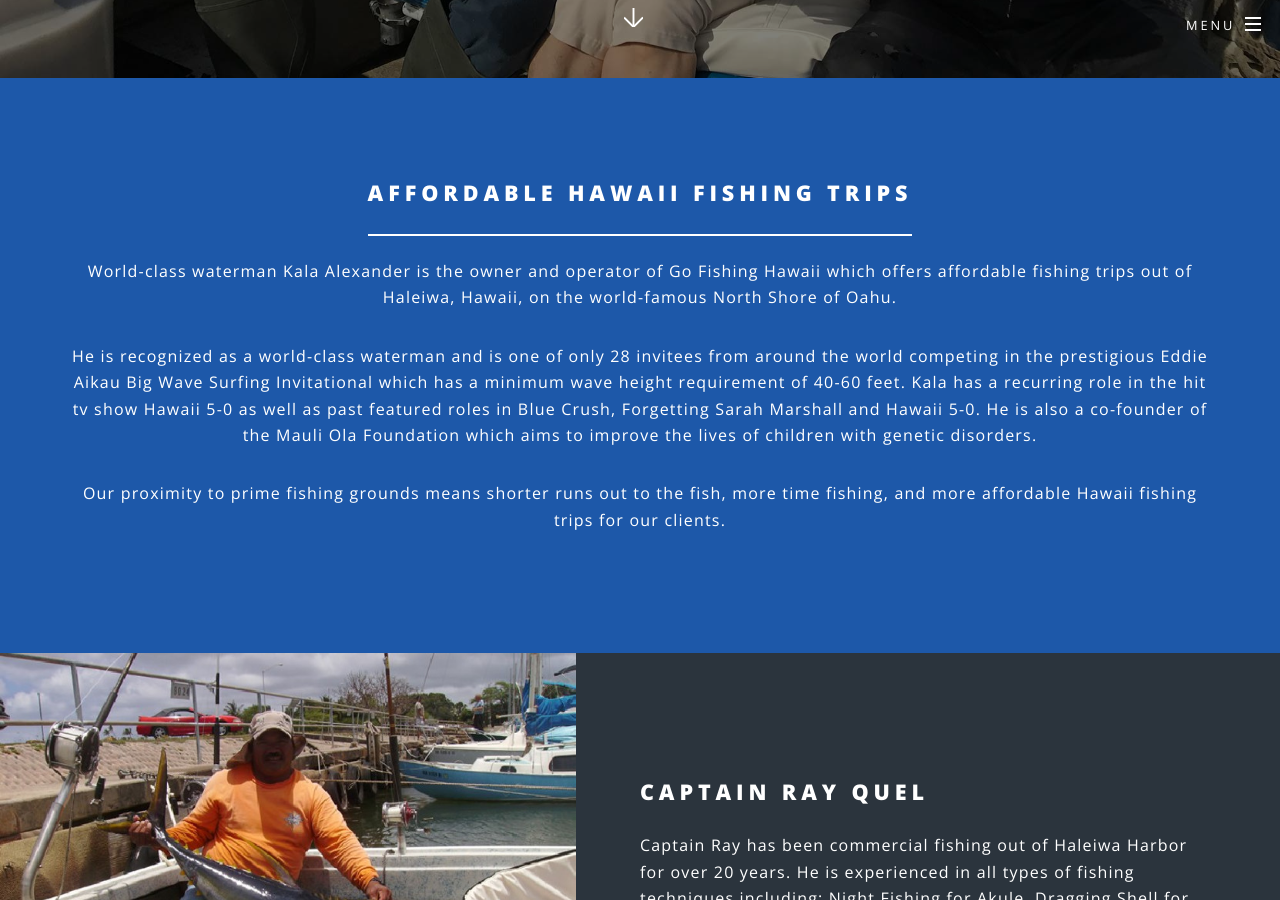
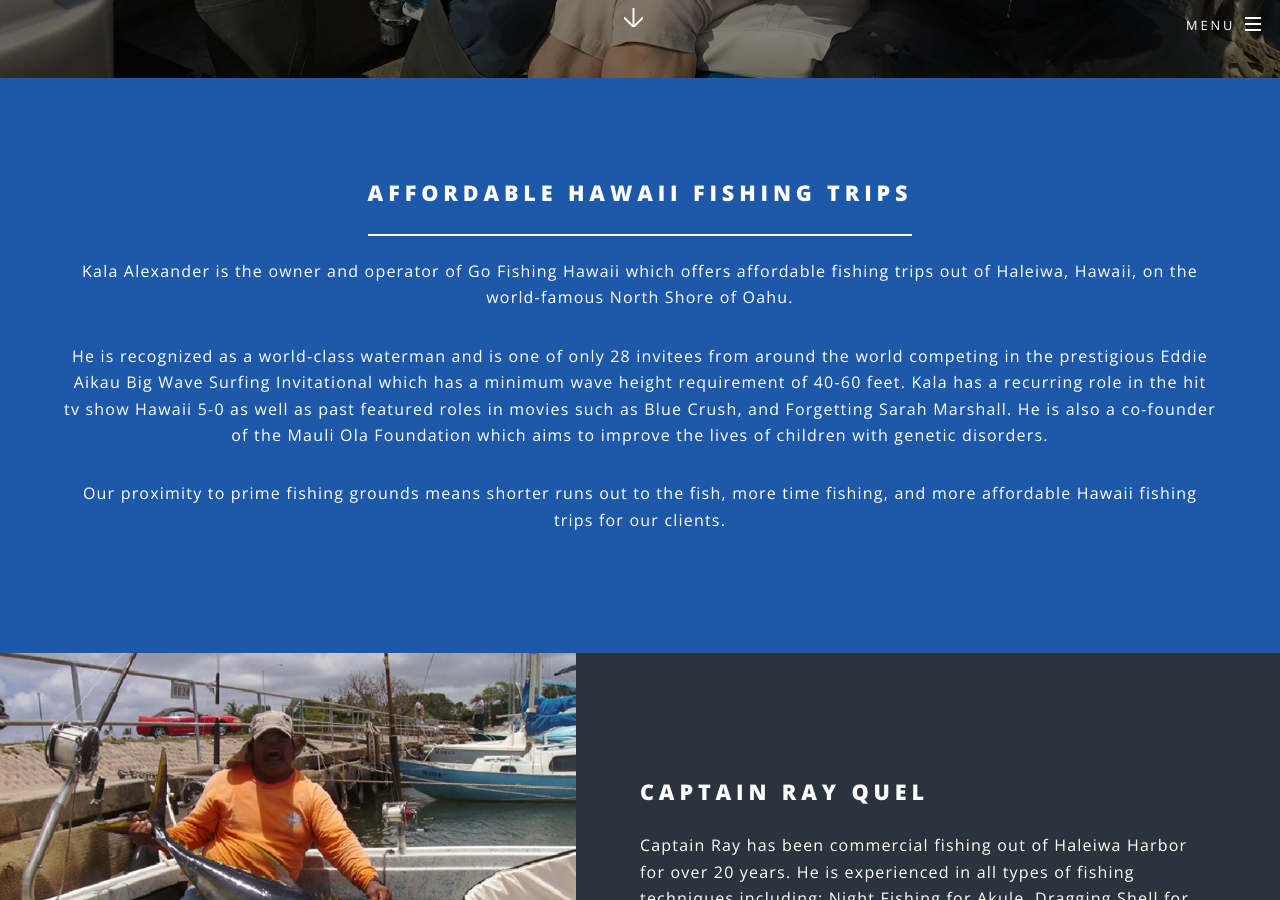
Before and after one commit to poidog223/poidog223.github.io, a Jekyll site: the page built from index.html, in a window 1280 px wide and 900 px high, scrolled down 822 px. Built offline with Jekyll 4.4.1, drawn with Linux system fonts in a browser that asks for light colours.

Commit message:
index edit

```diff
--- a/index.html
+++ b/index.html
@@ -19,8 +19,8 @@
 						<div class="inner">
 							<header class="major">
 								<h2>Affordable Hawaii Fishing Trips</h2>
-								<p>World-class waterman Kala Alexander is the owner and operator of Go Fishing Hawaii which offers affordable fishing trips out of Haleiwa, Hawaii, on the world-famous North Shore of Oahu.
-								<p>He is recognized as a world-class waterman and is one of only 28 invitees from around the world competing in the prestigious Eddie Aikau Big Wave Surfing Invitational which has a minimum wave height requirement of 40-60 feet. Kala has a recurring role in the hit tv show Hawaii 5-0 as well as past featured roles in Blue Crush, Forgetting Sarah Marshall and Hawaii 5-0. He is also a co-founder of the Mauli Ola Foundation which aims to improve the lives of children with genetic disorders.</p>
+								<p>Kala Alexander is the owner and operator of Go Fishing Hawaii which offers affordable fishing trips out of Haleiwa, Hawaii, on the world-famous North Shore of Oahu.
+								<p>He is recognized as a world-class waterman and is one of only 28 invitees from around the world competing in the prestigious Eddie Aikau Big Wave Surfing Invitational which has a minimum wave height requirement of 40-60 feet. Kala has a recurring role in the hit tv show Hawaii 5-0 as well as past featured roles in movies such as Blue Crush, and Forgetting Sarah Marshall. He is also a co-founder of the Mauli Ola Foundation which aims to improve the lives of children with genetic disorders.</p>
 								</p>Our proximity to prime fishing grounds means shorter runs out to the fish, more time fishing, and more affordable Hawaii fishing trips for our clients.</p>
 							</header>
 						</div>
```
Also changed, not shown: 2 other files.
